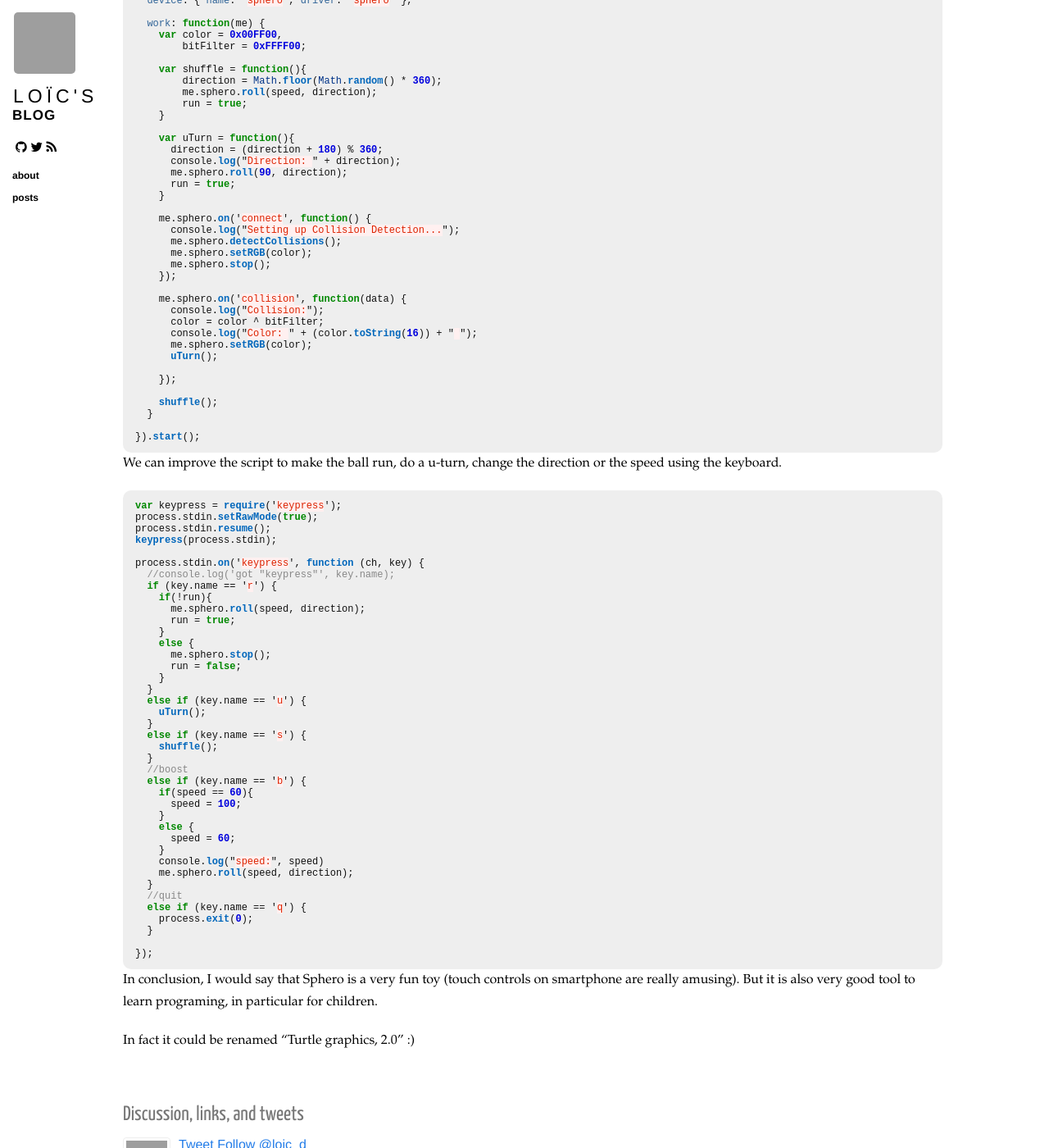
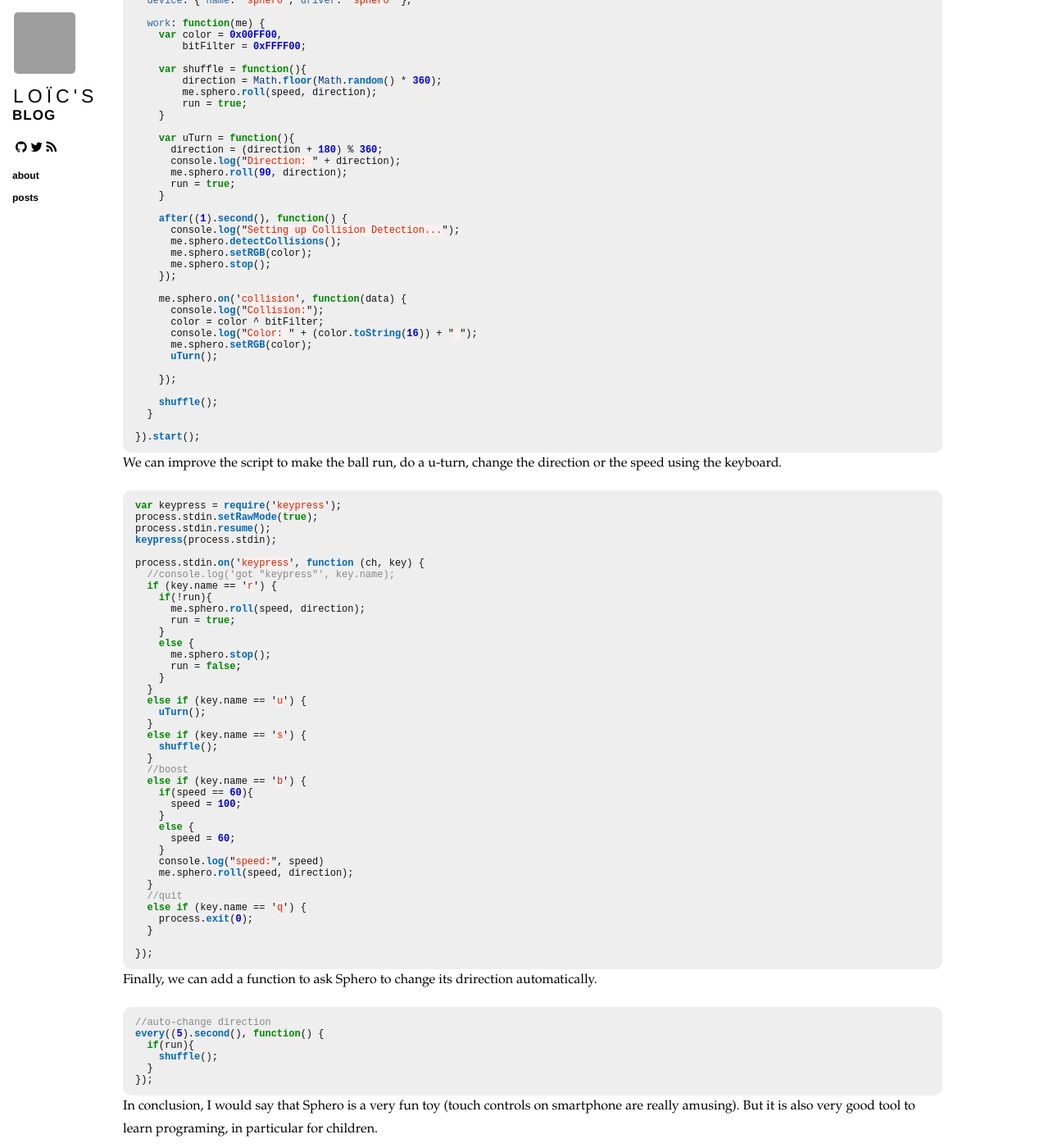
Before and after one commit to loicdescotte/loicdescotte.github.io, a Jekyll site: the page built from _posts/2014-09-10-sphero.md, in a window 1280 px wide and 1400 px high, scrolled down 401 px. Shown: the whole window at 82% size. Built offline with Jekyll 4.4.1, drawn with Linux system fonts in a browser that asks for light colours; nearby versions of some CDN libraries; Markdown is read by kramdown in place of the engine named in the settings; comment, search, counter and statistics services are not loaded; grey boxes are pictures that could not be loaded.

Commit message:
Update 2014-09-10-sphero.md

```diff
--- a/_posts/2014-09-10-sphero.md
+++ b/_posts/2014-09-10-sphero.md
@@ -41,7 +41,7 @@ Cylon.robot({
       run = true;
     }
 
-    me.sphero.on('connect', function() {
+    after((1).second(), function() {
       console.log("Setting up Collision Detection...");
       me.sphero.detectCollisions();
       me.sphero.setRGB(color);
@@ -111,6 +111,17 @@ process.stdin.on('keypress', function (ch, key) {
 
 {% endhighlight %}
 
+Finally, we can add a function to ask Sphero to change its drirection automatically.
+
+{% highlight javascript %}
+//auto-change direction
+every((5).second(), function() {
+  if(run){
+    shuffle();
+  }
+});
+{% endhighlight %}
+
 In conclusion, I would say that Sphero is a very fun toy (touch controls on smartphone are really amusing). But it is also very good tool to learn programing, in particular for children.
 
 In fact it could be renamed "Turtle graphics, 2.0" :)
```
